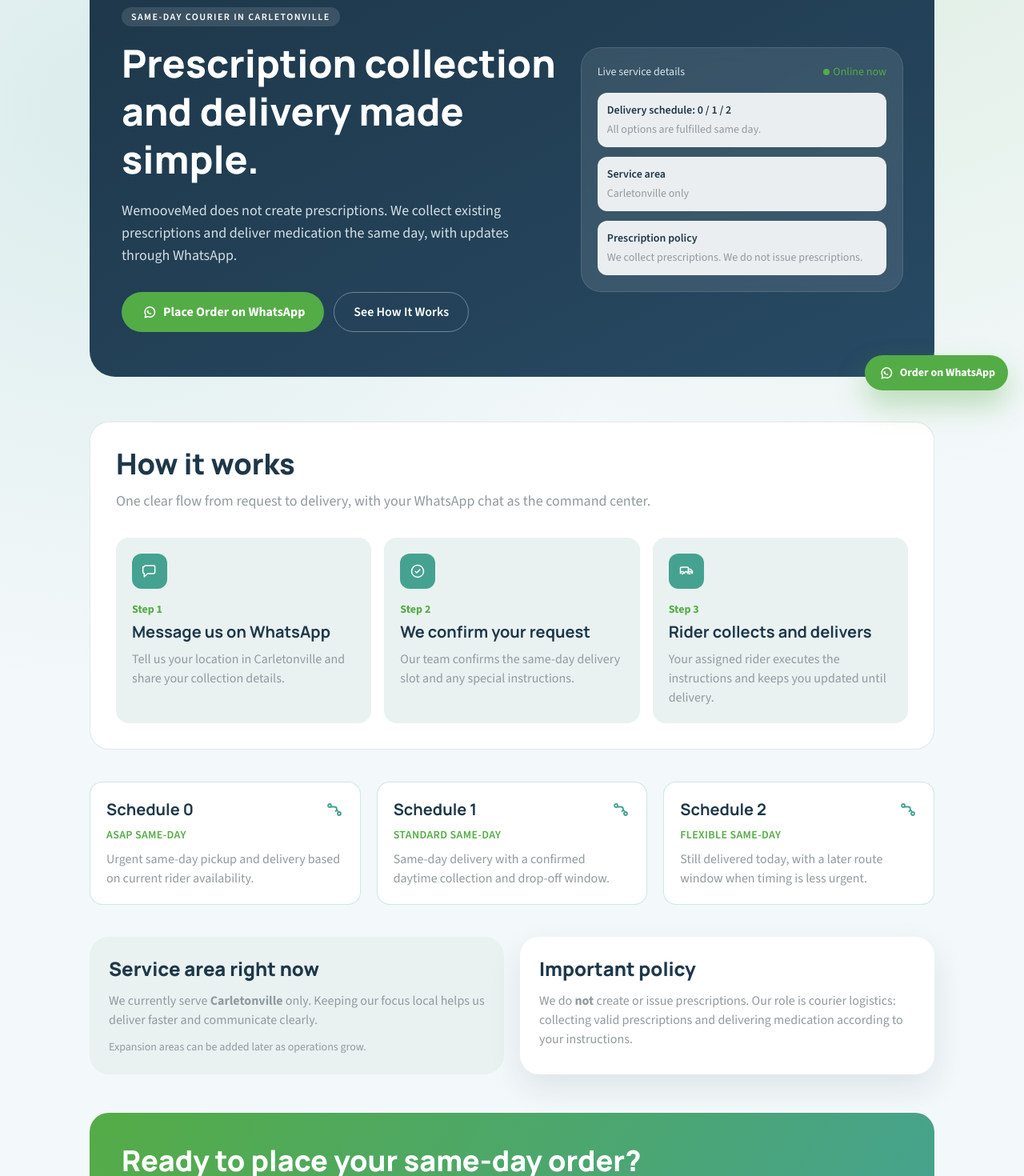
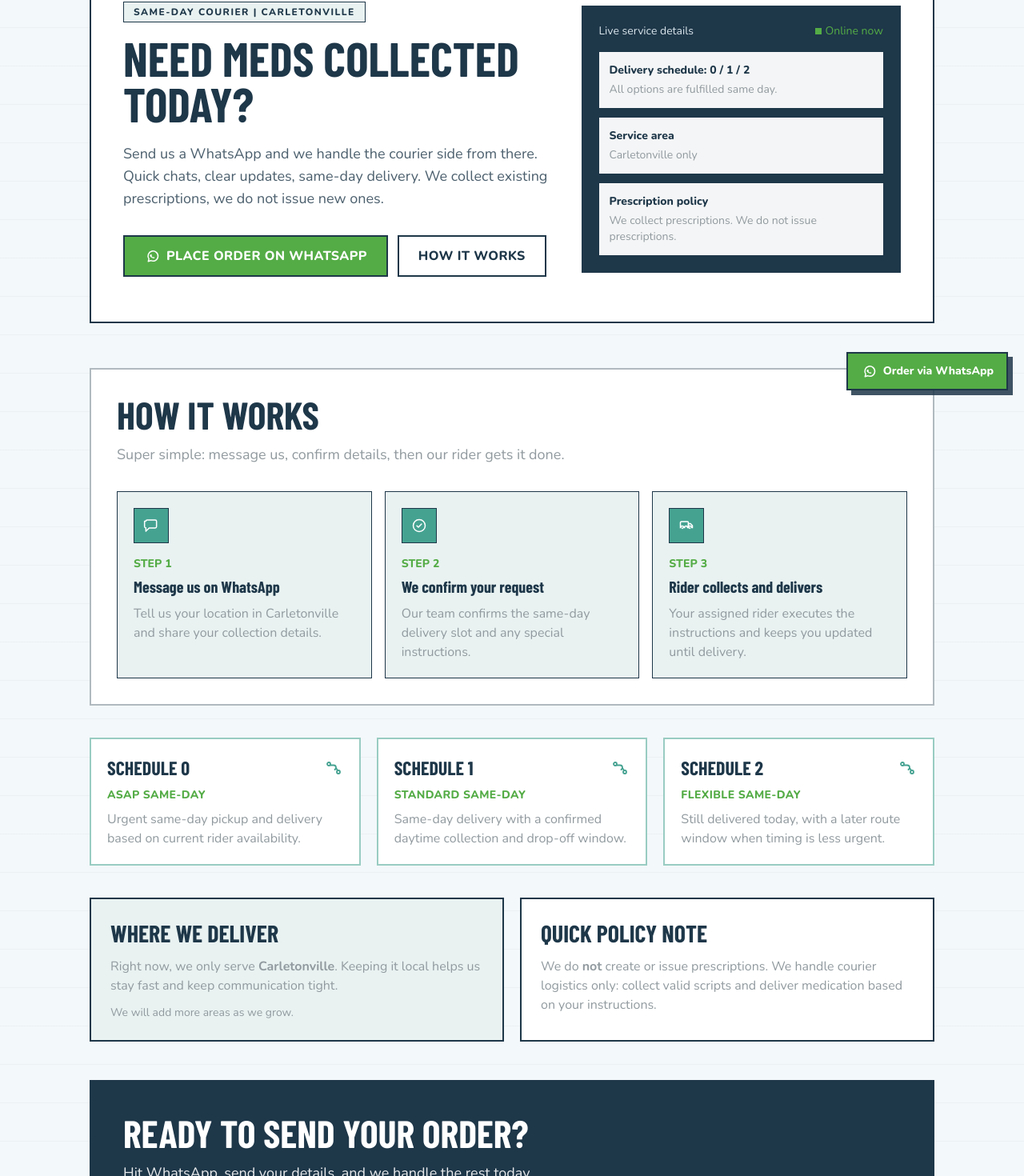
Before and after one commit to phuti0/wemove, a Next.js app: page / in a window 1280 px wide. Shown: the part 292-1762 px from the top of the page at 80% size. Built offline with nearby package versions, Linux system fonts and the light colour scheme.

Commit message:
v2 is a bit better on

```diff
--- a/app/layout.tsx
+++ b/app/layout.tsx
@@ -1,17 +1,17 @@
 import type { Metadata } from "next";
-import { Manrope, Source_Sans_3 } from "next/font/google";
+import { Barlow_Condensed, Nunito } from "next/font/google";
 import "./globals.css";
 
-const headingFont = Manrope({
+const headingFont = Barlow_Condensed({
   variable: "--font-heading",
   subsets: ["latin"],
-  weight: ["600", "700", "800"],
+  weight: ["600", "700"],
 });
 
-const bodyFont = Source_Sans_3({
+const bodyFont = Nunito({
   variable: "--font-body",
   subsets: ["latin"],
-  weight: ["400", "500", "600", "700"],
+  weight: ["400", "500", "600", "700", "800"],
 });
 
 export const metadata: Metadata = {
--- a/app/page.tsx
+++ b/app/page.tsx
@@ -48,7 +48,7 @@
 
 function IconBubble({ children }: { children: React.ReactNode }) {
   return (
-    <span className="mb-4 inline-flex h-11 w-11 items-center justify-center rounded-xl bg-[var(--wm-turquoise)] text-white">
+    <span className="mb-4 inline-flex h-11 w-11 items-center justify-center border border-[var(--wm-dark)] bg-[var(--wm-turquoise)] text-white">
       {children}
     </span>
   );
@@ -173,22 +173,22 @@
 
 export default function Home() {
   return (
-    <div className="relative overflow-x-clip bg-[var(--wm-surface)] text-[var(--wm-ink)]">
-      <div className="pointer-events-none absolute inset-0 bg-[radial-gradient(circle_at_10%_20%,rgba(69,162,145,0.14),transparent_35%),radial-gradient(circle_at_80%_0%,rgba(84,172,70,0.16),transparent_38%)]" />
+    <div className="relative overflow-x-clip bg-[var(--wm-surface)] text-[var(--wm-dark)]">
+      <div className="pointer-events-none absolute inset-0 bg-[repeating-linear-gradient(0deg,rgba(30,55,73,0.035),rgba(30,55,73,0.035)_1px,transparent_1px,transparent_48px)]" />
 
       <a
         href={whatsappLink}
         target="_blank"
         rel="noopener noreferrer"
         aria-label="Message WemooveMed on WhatsApp"
-        className="fixed bottom-5 right-5 z-50 flex min-h-11 items-center gap-2 rounded-full bg-[var(--wm-green)] px-4 py-3 text-sm font-bold text-white shadow-[0_18px_35px_rgba(84,172,70,0.35)] transition-all duration-200 hover:-translate-y-0.5 hover:brightness-95 focus-visible:outline focus-visible:outline-2 focus-visible:outline-offset-2 focus-visible:outline-[var(--wm-dark)]"
+        className="fixed bottom-5 right-5 z-50 flex min-h-11 items-center gap-2 border-2 border-[var(--wm-dark)] bg-[var(--wm-green)] px-4 py-3 text-sm font-extrabold text-white shadow-[6px_6px_0px_rgba(30,55,73,0.85)] transition-transform duration-200 hover:-translate-y-0.5 focus-visible:outline focus-visible:outline-2 focus-visible:outline-offset-2 focus-visible:outline-[var(--wm-dark)]"
       >
         <WhatsAppGlyph className="h-5 w-5" />
-        Order on WhatsApp
+        Order via WhatsApp
       </a>
 
       <main className="relative mx-auto flex w-full max-w-6xl flex-col px-5 pb-20 pt-6 sm:px-8 lg:px-12">
-        <header className="mb-10 flex items-center justify-between rounded-2xl border border-[rgba(30,55,73,0.1)] bg-white/80 px-4 py-3 backdrop-blur-sm sm:px-6">
+        <header className="mb-10 flex items-center justify-between border-b-2 border-[var(--wm-dark)] pb-4">
           <div className="flex items-center gap-3">
             <Image
               src="/wemovelogo.png"
@@ -197,33 +197,33 @@
               height={42}
               priority
             />
-            <span className="hidden rounded-full bg-[var(--wm-muted)] px-3 py-1 text-xs font-semibold text-[var(--wm-dark)] sm:inline-flex">
+            <span className="hidden border border-[var(--wm-dark)] px-3 py-1 text-xs font-bold uppercase tracking-wide text-[var(--wm-dark)] sm:inline-flex">
               Carletonville only
             </span>
           </div>
           <a
-            className="inline-flex min-h-11 items-center justify-center gap-2 rounded-full bg-[var(--wm-dark)] px-5 py-2 text-sm font-semibold text-white transition-colors duration-200 hover:bg-[#284c65] focus-visible:outline focus-visible:outline-2 focus-visible:outline-offset-2 focus-visible:outline-[var(--wm-green)]"
+            className="inline-flex min-h-11 items-center justify-center gap-2 border-2 border-[var(--wm-dark)] bg-white px-5 py-2 text-sm font-extrabold uppercase tracking-wide text-[var(--wm-dark)] transition-colors duration-200 hover:bg-[var(--wm-muted)] focus-visible:outline focus-visible:outline-2 focus-visible:outline-offset-2 focus-visible:outline-[var(--wm-green)]"
             href={whatsappLink}
             target="_blank"
             rel="noopener noreferrer"
           >
             <WhatsAppGlyph />
-            Chat on WhatsApp
+            Chat now
           </a>
         </header>
 
-        <section className="grid gap-8 rounded-[2rem] bg-gradient-to-br from-[var(--wm-dark)] to-[#274a64] px-6 py-10 text-white sm:px-10 sm:py-14 lg:grid-cols-[1.15fr_0.85fr] lg:items-center">
+        <section className="grid gap-8 border-x-2 border-y-2 border-[var(--wm-dark)] bg-white px-6 py-10 sm:px-10 sm:py-14 lg:grid-cols-[1.15fr_0.85fr] lg:items-center">
           <div>
-            <p className="mb-4 inline-flex w-fit items-center rounded-full bg-white/12 px-3 py-1 text-xs font-semibold uppercase tracking-[0.12em]">
-              Same-day courier in Carletonville
+            <p className="mb-4 inline-flex w-fit border border-[var(--wm-dark)] bg-[var(--wm-muted)] px-3 py-1 text-xs font-extrabold uppercase tracking-[0.12em] text-[var(--wm-dark)]">
+              Same-day courier | Carletonville
             </p>
-            <h1 className="max-w-2xl font-[var(--font-heading)] text-4xl font-extrabold leading-tight sm:text-5xl">
-              Prescription collection and delivery made simple.
+            <h1 className="max-w-2xl font-[var(--font-heading)] text-5xl font-bold uppercase leading-[0.95] text-[var(--wm-dark)] sm:text-6xl">
+              Need meds collected today?
             </h1>
-            <p className="mt-5 max-w-xl text-lg text-[#d5dee4]">
-              WemooveMed does not create prescriptions. We collect existing
-              prescriptions and deliver medication the same day, with updates
-              through WhatsApp.
+            <p className="mt-5 max-w-xl text-lg text-[var(--wm-dark)]/80">
+              Send us a WhatsApp and we handle the courier side from there.
+              Quick chats, clear updates, same-day delivery. We collect existing
+              prescriptions, we do not issue new ones.
             </p>
 
             <div className="mt-8 flex flex-col gap-3 sm:flex-row">
@@ -231,41 +231,41 @@
                 href={whatsappLink}
                 target="_blank"
                 rel="noopener noreferrer"
-                className="inline-flex min-h-11 items-center justify-center gap-2 rounded-full bg-[var(--wm-green)] px-6 py-3 text-base font-bold text-white transition-all duration-200 hover:-translate-y-0.5 hover:brightness-95 focus-visible:outline focus-visible:outline-2 focus-visible:outline-offset-2 focus-visible:outline-white"
+                className="inline-flex min-h-11 items-center justify-center gap-2 border-2 border-[var(--wm-dark)] bg-[var(--wm-green)] px-6 py-3 text-base font-extrabold uppercase tracking-wide text-white transition-all duration-200 hover:-translate-y-0.5 hover:brightness-95 focus-visible:outline focus-visible:outline-2 focus-visible:outline-offset-2 focus-visible:outline-[var(--wm-dark)]"
               >
                 <WhatsAppGlyph className="h-5 w-5" />
-                Place Order on WhatsApp
+                Place order on WhatsApp
               </a>
               <a
                 href="#how-it-works"
-                className="inline-flex min-h-11 items-center justify-center rounded-full border border-white/35 px-6 py-3 text-base font-semibold text-white transition-colors duration-200 hover:bg-white/10"
+                className="inline-flex min-h-11 items-center justify-center border-2 border-[var(--wm-dark)] bg-white px-6 py-3 text-base font-extrabold uppercase tracking-wide text-[var(--wm-dark)] transition-colors duration-200 hover:bg-[var(--wm-muted)]"
               >
-                See How It Works
+                How it works
               </a>
             </div>
           </div>
 
-          <div className="rounded-3xl bg-white/10 p-5 ring-1 ring-white/20 backdrop-blur-sm">
+          <div className="border-2 border-[var(--wm-dark)] bg-[var(--wm-dark)] p-5 text-white">
             <div className="mb-4 flex items-center justify-between text-sm text-[#d8e4eb]">
               <span>Live service details</span>
               <span className="inline-flex items-center gap-1 text-[var(--wm-green)]">
-                <span className="h-2 w-2 rounded-full bg-[var(--wm-green)]" />
+                <span className="h-2 w-2 bg-[var(--wm-green)]" />
                 Online now
               </span>
             </div>
             <div className="space-y-3 text-sm">
-              <div className="rounded-xl bg-white/90 p-3 text-[var(--wm-dark)]">
-                <p className="font-semibold">Delivery schedule: 0 / 1 / 2</p>
+              <div className="border border-white/25 bg-white/95 p-3 text-[var(--wm-dark)]">
+                <p className="font-extrabold">Delivery schedule: 0 / 1 / 2</p>
                 <p className="mt-1 text-[var(--wm-gray)]">
                   All options are fulfilled same day.
                 </p>
               </div>
-              <div className="rounded-xl bg-white/90 p-3 text-[var(--wm-dark)]">
-                <p className="font-semibold">Service area</p>
+              <div className="border border-white/25 bg-white/95 p-3 text-[var(--wm-dark)]">
+                <p className="font-extrabold">Service area</p>
                 <p className="mt-1 text-[var(--wm-gray)]">Carletonville only</p>
               </div>
-              <div className="rounded-xl bg-white/90 p-3 text-[var(--wm-dark)]">
-                <p className="font-semibold">Prescription policy</p>
+              <div className="border border-white/25 bg-white/95 p-3 text-[var(--wm-dark)]">
+                <p className="font-extrabold">Prescription policy</p>
                 <p className="mt-1 text-[var(--wm-gray)]">
                   We collect prescriptions. We do not issue prescriptions.
                 </p>
@@ -276,21 +276,20 @@
 
         <section
           id="how-it-works"
-          className="mt-14 rounded-3xl border border-[rgba(30,55,73,0.12)] bg-white p-6 sm:p-8"
+          className="mt-14 border-2 border-[rgba(30,55,73,0.35)] bg-white p-6 sm:p-8"
         >
-          <h2 className="font-[var(--font-heading)] text-3xl font-extrabold text-[var(--wm-dark)] sm:text-4xl">
+          <h2 className="font-[var(--font-heading)] text-4xl font-bold uppercase text-[var(--wm-dark)] sm:text-5xl">
             How it works
           </h2>
           <p className="mt-3 max-w-2xl text-base text-[var(--wm-gray)] sm:text-lg">
-            One clear flow from request to delivery, with your WhatsApp chat as
-            the command center.
+            Super simple: message us, confirm details, then our rider gets it done.
           </p>
 
           <div className="mt-8 grid gap-4 md:grid-cols-3">
             {howItWorks.map((step, index) => (
               <article
                 key={step.title}
-                className="rounded-2xl bg-[var(--wm-muted)] p-5 transition-transform duration-200 hover:-translate-y-1"
+                className="border border-[var(--wm-dark)] bg-[var(--wm-muted)] p-5 transition-transform duration-200 hover:-translate-y-1"
               >
                 <IconBubble>
                   {step.icon === "message-circle" ? (
@@ -301,10 +300,10 @@
                     <TruckIcon />
                   )}
                 </IconBubble>
-                <p className="mb-1 text-sm font-bold text-[var(--wm-green)]">
+                <p className="mb-1 text-sm font-extrabold uppercase text-[var(--wm-green)]">
                   Step {index + 1}
                 </p>
-                <h3 className="text-xl font-bold text-[var(--wm-dark)]">
+                <h3 className="text-xl font-extrabold text-[var(--wm-dark)]">
                   {step.title}
                 </h3>
                 <p className="mt-2 text-[var(--wm-gray)]">{step.description}</p>
@@ -317,17 +316,17 @@
           {scheduleOptions.map((option) => (
             <article
               key={option.code}
-              className="rounded-2xl border border-[rgba(69,162,145,0.26)] bg-white p-5"
+              className="border-2 border-[rgba(69,162,145,0.55)] bg-white p-5"
             >
               <div className="flex items-center justify-between">
-                <h3 className="text-xl font-bold text-[var(--wm-dark)]">
+                <h3 className="text-2xl font-[var(--font-heading)] font-bold uppercase text-[var(--wm-dark)]">
                   {option.code}
                 </h3>
                 <span className="text-[var(--wm-turquoise)]">
                   <RouteIcon />
                 </span>
               </div>
-              <p className="mt-2 text-sm font-semibold uppercase tracking-wide text-[var(--wm-green)]">
+              <p className="mt-2 text-sm font-extrabold uppercase tracking-wide text-[var(--wm-green)]">
                 {option.time}
               </p>
               <p className="mt-2 text-[var(--wm-gray)]">{option.detail}</p>
@@ -336,43 +335,43 @@
         </section>
 
         <section className="mt-10 grid gap-5 lg:grid-cols-2">
-          <article className="rounded-3xl bg-[var(--wm-muted)] p-6">
-            <h3 className="font-[var(--font-heading)] text-2xl font-extrabold text-[var(--wm-dark)]">
-              Service area right now
+          <article className="border-2 border-[var(--wm-dark)] bg-[var(--wm-muted)] p-6">
+            <h3 className="font-[var(--font-heading)] text-3xl font-bold uppercase text-[var(--wm-dark)]">
+              Where we deliver
             </h3>
             <p className="mt-3 text-[var(--wm-gray)]">
-              We currently serve <strong>Carletonville</strong> only. Keeping our
-              focus local helps us deliver faster and communicate clearly.
+              Right now, we only serve <strong>Carletonville</strong>. Keeping it
+              local helps us stay fast and keep communication tight.
             </p>
             <p className="mt-3 text-sm text-[var(--wm-gray)]">
-              Expansion areas can be added later as operations grow.
+              We will add more areas as we grow.
             </p>
           </article>
 
-          <article className="rounded-3xl bg-white p-6 shadow-[0_16px_40px_rgba(30,55,73,0.1)]">
-            <h3 className="font-[var(--font-heading)] text-2xl font-extrabold text-[var(--wm-dark)]">
-              Important policy
+          <article className="border-2 border-[var(--wm-dark)] bg-white p-6">
+            <h3 className="font-[var(--font-heading)] text-3xl font-bold uppercase text-[var(--wm-dark)]">
+              Quick policy note
             </h3>
             <p className="mt-3 text-[var(--wm-gray)]">
-              We do <strong>not</strong> create or issue prescriptions. Our role
-              is courier logistics: collecting valid prescriptions and delivering
-              medication according to your instructions.
+              We do <strong>not</strong> create or issue prescriptions. We handle
+              courier logistics only: collect valid scripts and deliver medication
+              based on your instructions.
             </p>
           </article>
         </section>
 
-        <section className="mt-12 rounded-3xl bg-[linear-gradient(120deg,#54ac46,#45a291)] p-7 text-white sm:p-10">
-          <h2 className="font-[var(--font-heading)] text-3xl font-extrabold sm:text-4xl">
-            Ready to place your same-day order?
+        <section className="mt-12 border-2 border-[var(--wm-dark)] bg-[var(--wm-dark)] p-7 text-white sm:p-10">
+          <h2 className="font-[var(--font-heading)] text-4xl font-bold uppercase sm:text-5xl">
+            Ready to send your order?
           </h2>
           <p className="mt-3 max-w-2xl text-lg text-white/90">
-            Tap WhatsApp, send your details, and we will take it from there.
+            Hit WhatsApp, send your details, and we handle the rest today.
           </p>
           <a
             href={whatsappLink}
             target="_blank"
             rel="noopener noreferrer"
-            className="mt-6 inline-flex min-h-11 items-center justify-center gap-2 rounded-full bg-white px-6 py-3 text-base font-extrabold text-[var(--wm-dark)] transition-transform duration-200 hover:-translate-y-0.5"
+            className="mt-6 inline-flex min-h-11 items-center justify-center gap-2 border-2 border-white bg-[var(--wm-green)] px-6 py-3 text-base font-extrabold uppercase tracking-wide text-white transition-transform duration-200 hover:-translate-y-0.5"
           >
             <WhatsAppGlyph className="h-5 w-5" />
             Start WhatsApp Conversation
```
